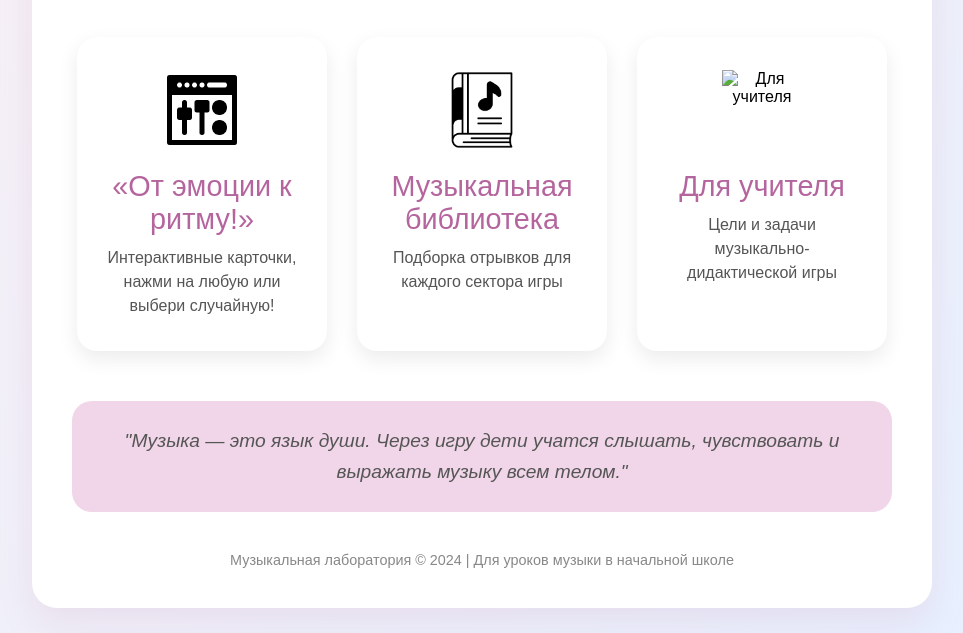
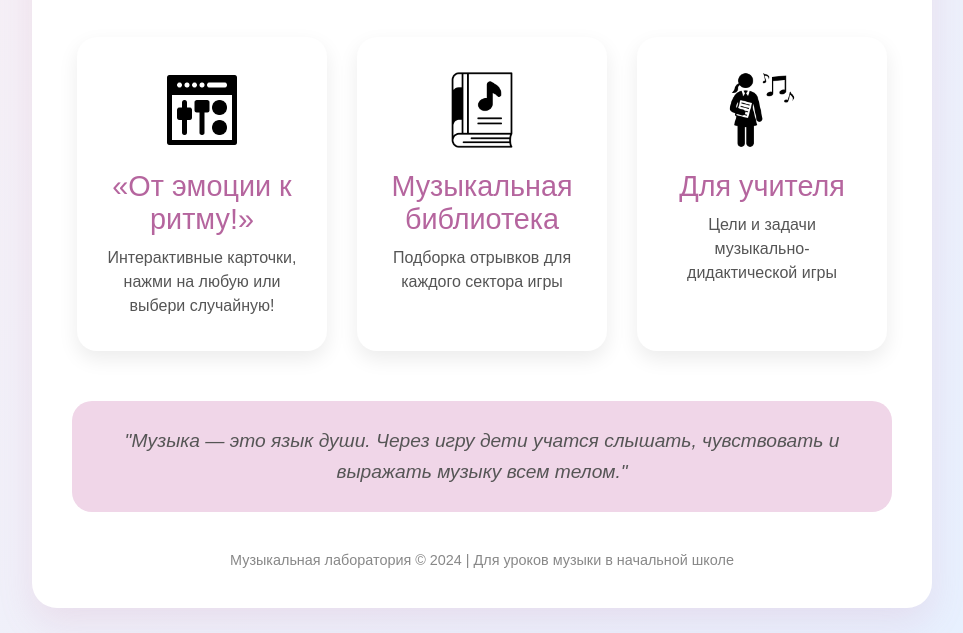
Before and after one commit to TineeKassi/music-did, a plain HTML site: page index.html in a window 1280 px wide. Shown: the part 167-800 px from the top of the page, without its empty margins (158-1121 px from the left). Drawn offline with Linux system fonts and the light colour scheme; files whose address does not match are found by name.

Commit message:
Update index.html

```diff
--- a/index.html
+++ b/index.html
@@ -146,7 +146,7 @@
             </a>
 
             <a href="for-teachers.html" class="module-card">
-                <img src="/music-game/images/teacher.png" alt="Для учителя" class="module-icon">
+                <img src="/music-did/images/teacher.png" alt="Для учителя" class="module-icon">
                 <div class="module-title">Для учителя</div>
                 <div class="module-desc">Цели и задачи музыкально-дидактической игры</div>
             </a>
```
